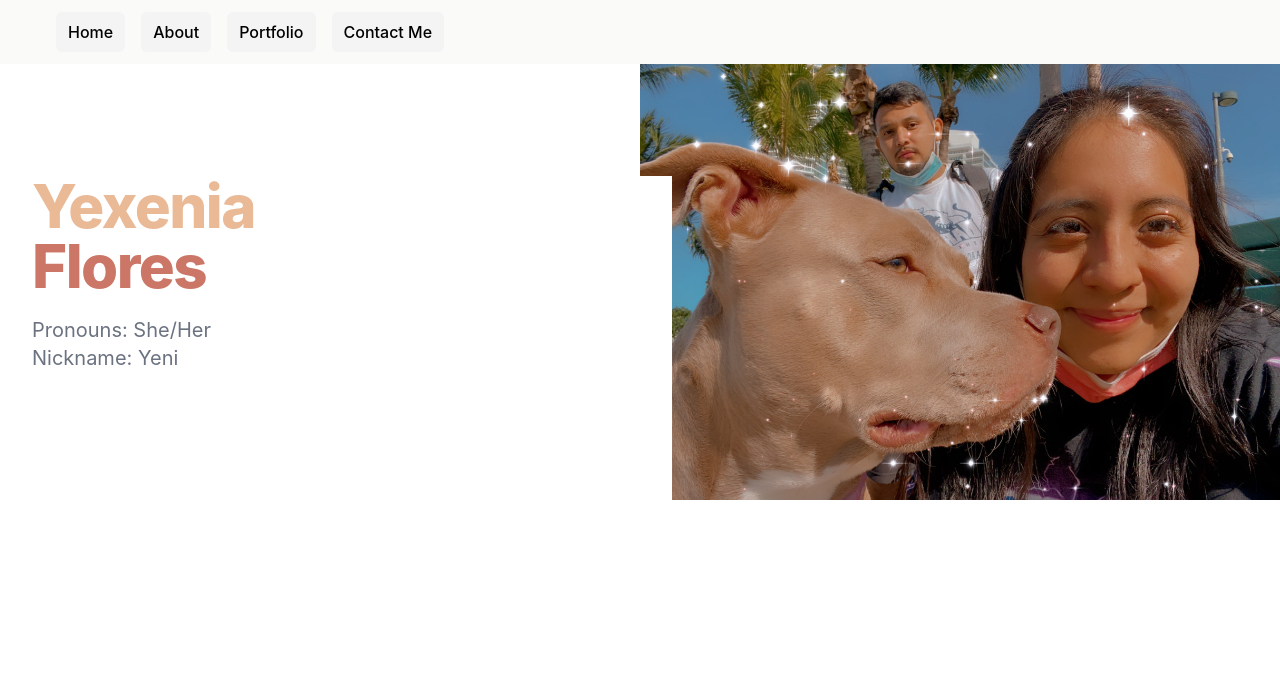
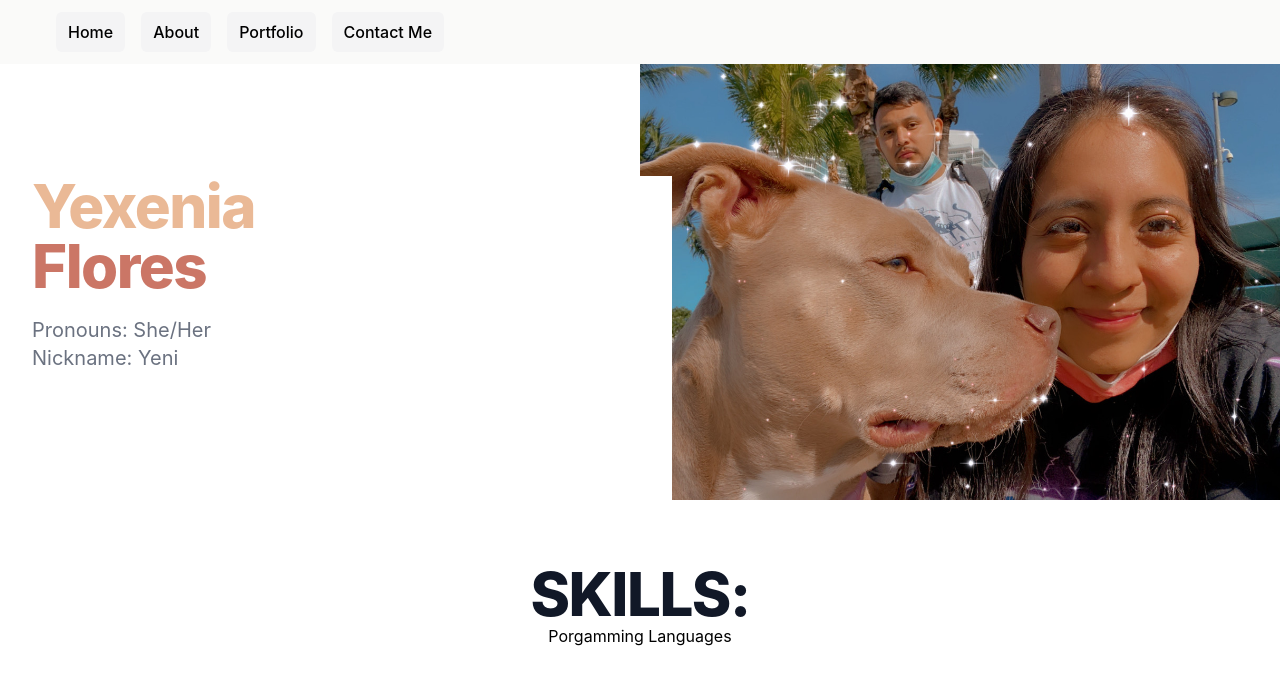
Before and after one commit to yexeniaf/portfolio, a React (Create React App) app in the folder client/: page / in a window 1280 px wide. Shown: the top 684 px of the page. Built offline with nearby package versions, Linux system fonts and the light colour scheme.

Commit message:
edits on navbar

```diff
--- a/client/src/components/Home.jsx
+++ b/client/src/components/Home.jsx
@@ -44,13 +44,15 @@ export default function Home() {
           <br/>
           <br/>
 
-          {/* <div className='bg-white mx-3 p-4 mb-12' >
+          <div className='bg-white mx-3 p-4 mb-12' >
             <div className="text-4xl tracking-tight font-extrabold text-gray-900 sm:text-5xl md:text-6xl">
-              <h1 className="about-title block text-yellow-700 xl:inline">A LITTLE MORE ABOUT MYSELF:</h1>
-              <br/>
-              <p></p>
+              <h1 className="skills-title block xl:inline">SKILLS:</h1>
             </div>
-          </div> */}
+            <div>
+              <h1>Porgamming Languages</h1>
+
+            </div>
+          </div>
         </div>
       )
     }
--- a/client/src/components/Navbar.jsx
+++ b/client/src/components/Navbar.jsx
@@ -50,9 +50,6 @@ export default function Navbar(props) {
                   <Link  to='/about' className="bg-zinc-100 text-black hover:bg-zinc-100 hover:text-white block px-3 py-2 rounded-md text-base font-medium">About</Link>
                 </div>
                 <div>
-                  <Link to='/skills' className="bg-zinc-100 text-black hover:bg-zinc-100 hover:text-white block px-3 py-2 rounded-md text-base font-medium">Skills</Link>
-                </div>
-                <div>
                 <Link className="bg-zinc-100 text-black hover:bg-zinc-100 hover:text-white block px-3 py-2 rounded-md text-base font-medium" to='/portfolio'>Portfolio</Link>
                 </div>
                 <div>
```
Also changed, not shown: client/src/images/React.png (added).
